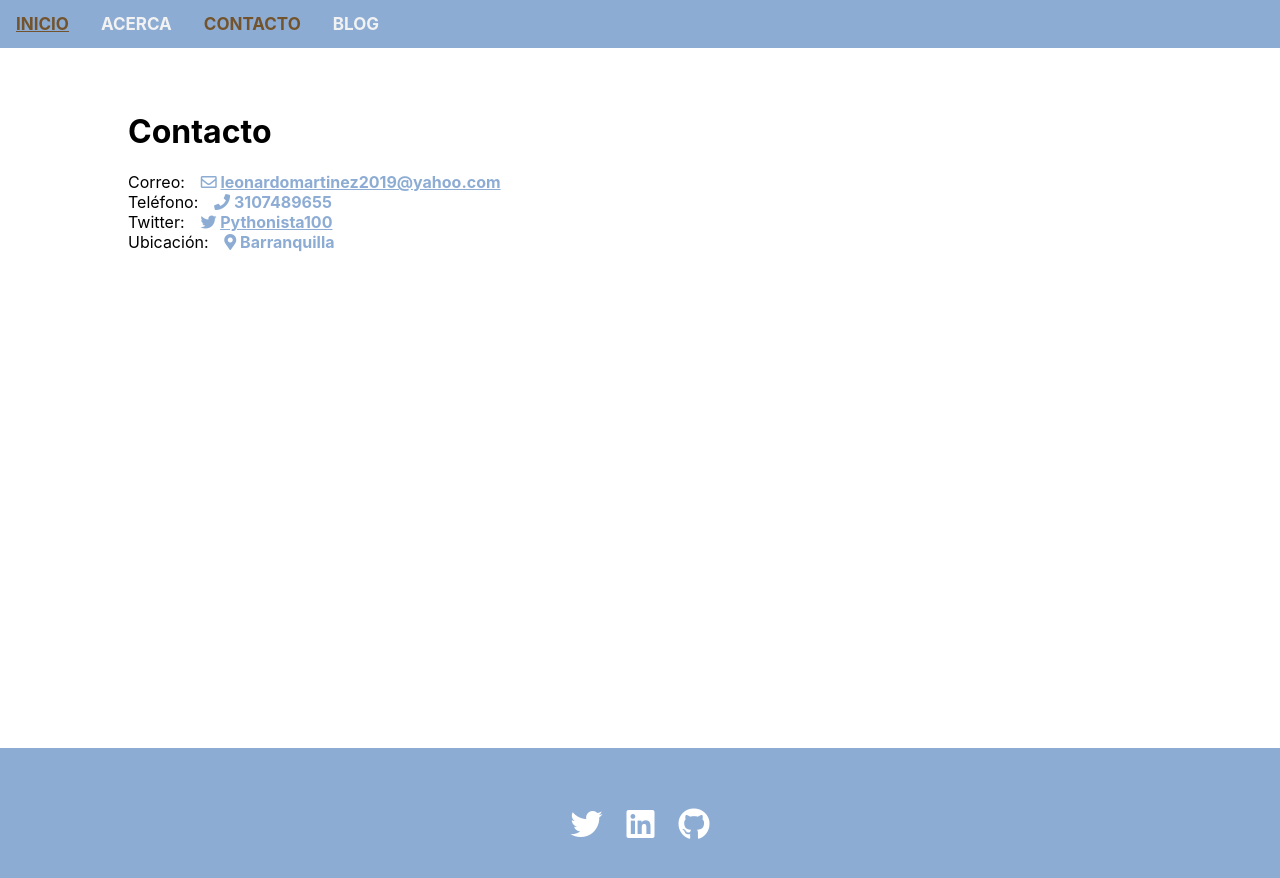
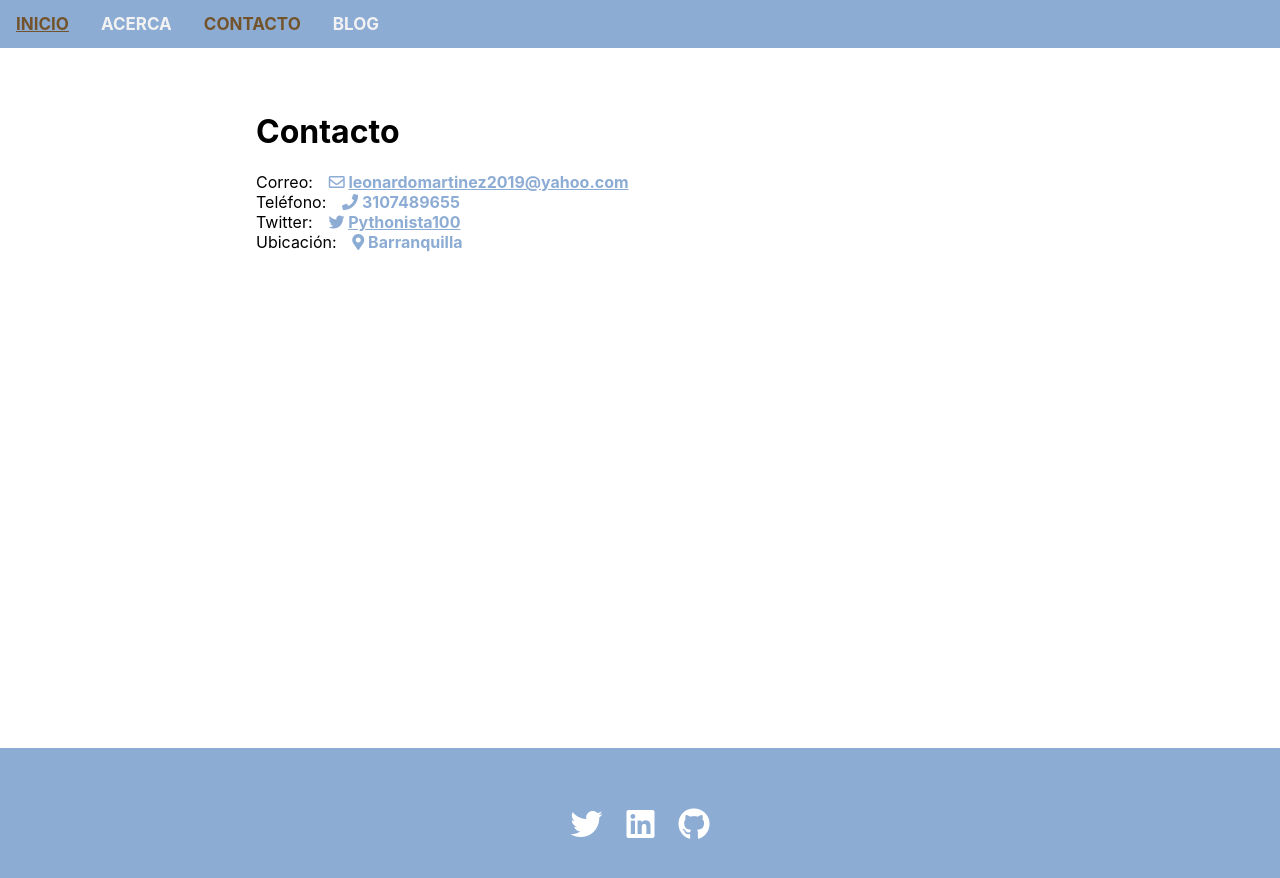
Before and after one commit to leomartinez2020/portafolio-web, a React (Create React App) app: page /contacto in a window 1280 px wide. Shown: the top 878 px of the page. Built offline with nearby package versions, Linux system fonts and the light colour scheme.

Commit message:
corregir ancho de pagina

```diff
--- a/src/App.css
+++ b/src/App.css
@@ -107,3 +107,8 @@ a.active {
     grid-template-columns: auto;
   }
 }
+
+/**** Blog section CSS **/
+.blog, .contacto {
+  width: 60%;
+}
```
